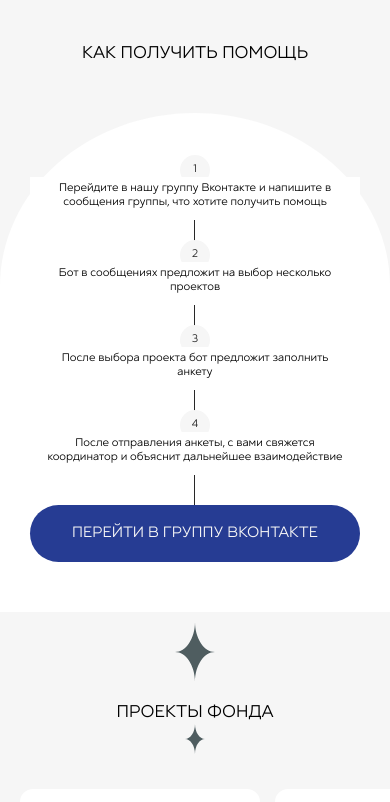
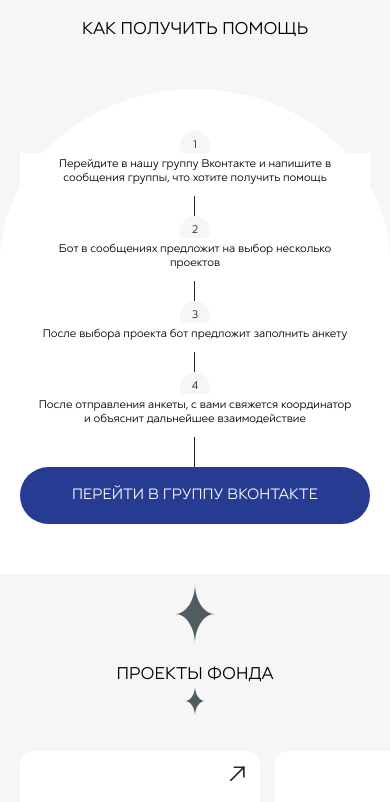
Before and after one commit to thirdmadman/fond-ravnovesie.ru_2023, a Next.js app: page / in a window 390 px wide. Shown: the part 1181-1983 px from the top of the page. Built offline with nearby package versions, Linux system fonts and the light colour scheme.

Commit message:
fix: correct padding for mobile-l

```diff
--- a/src/styles/globals.scss
+++ b/src/styles/globals.scss
@@ -64,11 +64,6 @@ body {
     }
 
     @media screen and (max-width: $layout-breakpoint-mobile-l) {
-      padding-left: 30px;
-      padding-right: 30px;
-    }
-
-    @media screen and (max-width: $layout-breakpoint-mobile-s) {
       padding-left: 20px;
       padding-right: 20px;
     }
--- a/src/styles/home/sectionOurTeam.scss
+++ b/src/styles/home/sectionOurTeam.scss
@@ -30,10 +30,6 @@ section.section-our-team {
   }
 
   @media screen and (max-width: $layout-breakpoint-mobile-l) {
-    padding-right: 30px;
-  }
-
-  @media screen and (max-width: $layout-breakpoint-mobile-s) {
     padding-right: 20px;
   }
 
--- a/src/styles/home/sectionPrograms.scss
+++ b/src/styles/home/sectionPrograms.scss
@@ -39,11 +39,6 @@ section.section-programs {
     }
 
     @media screen and (max-width: $layout-breakpoint-mobile-l) {
-      padding-left: 30px;
-      padding-right: 30px;
-    }
-
-    @media screen and (max-width: $layout-breakpoint-mobile-s) {
       padding-left: 20px;
       padding-right: 20px;
     }
@@ -276,11 +271,6 @@ section.section-programs {
     }
 
     @media screen and (max-width: $layout-breakpoint-mobile-l) {
-      padding-left: 30px;
-      padding-right: 30px;
-    }
-
-    @media screen and (max-width: $layout-breakpoint-mobile-s) {
       padding-left: 20px;
       padding-right: 20px;
     }
@@ -438,10 +428,6 @@ section.section-programs {
       }
 
       @media screen and (max-width: $layout-breakpoint-mobile-l) {
-        margin-left: -30px;
-      }
-
-      @media screen and (max-width: $layout-breakpoint-mobile-s) {
         margin-left: -20px;
       }
     }
```
Also changed, not shown: src/styles/ways-to-help/sectionProvidePremises.scss (+0 -8 lines).
